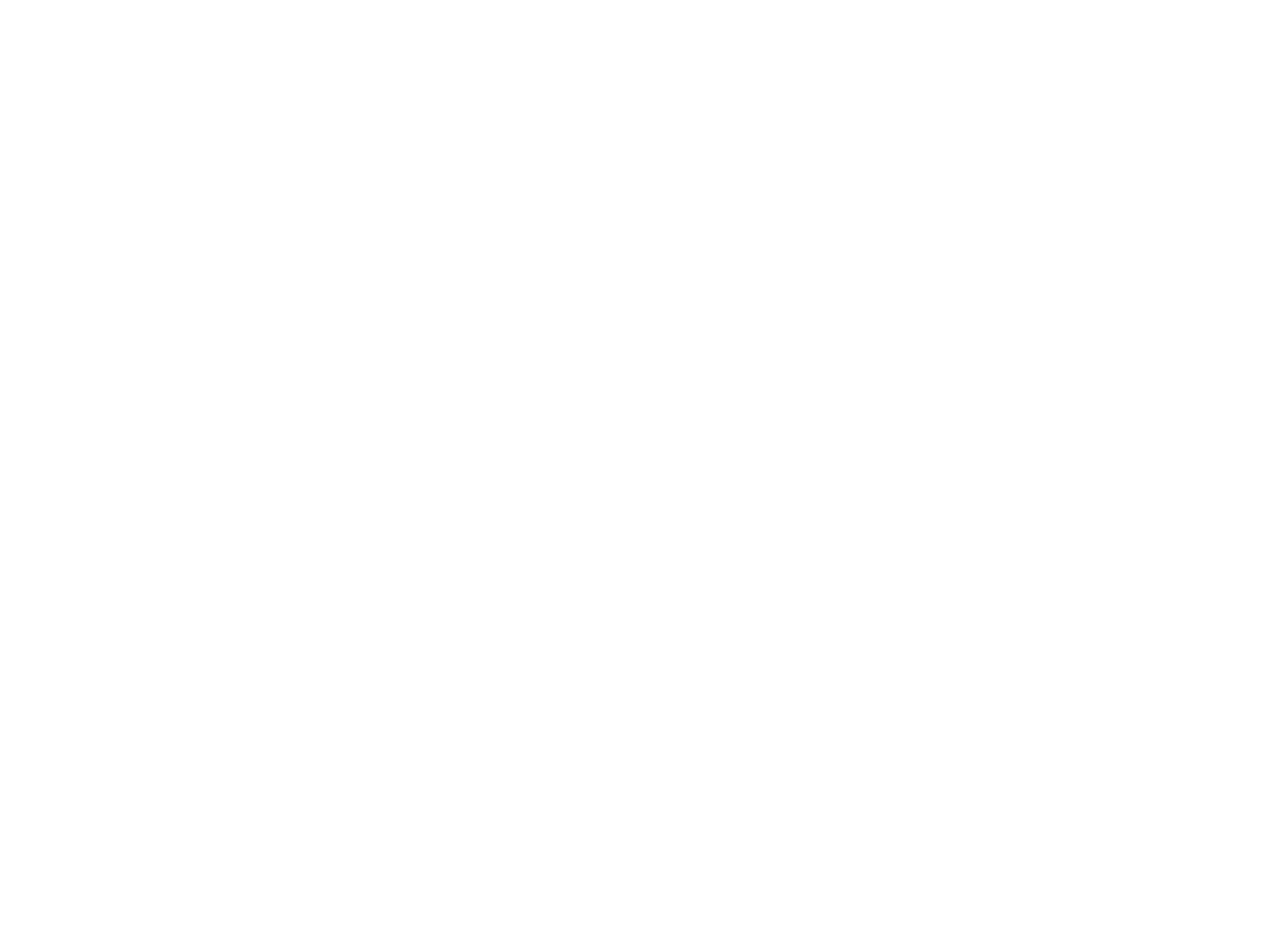
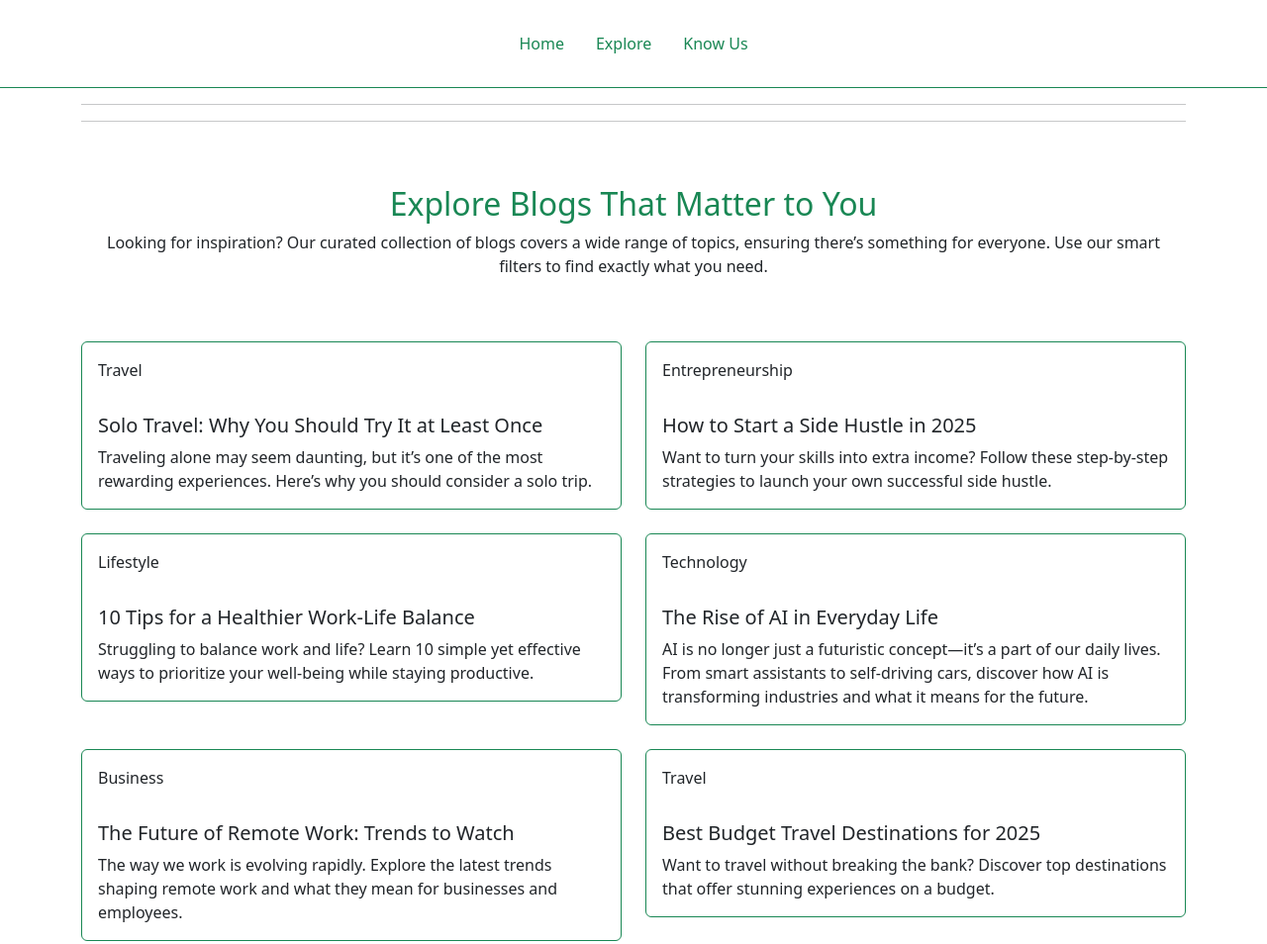
Before and after one commit to yMeeraki/-MindCanvas-VA3-4, a website: page bloglist.html in a window 1280 px wide. Shown: the top 954 px of the page at 99% size. Before the commit the page ends 800 px from the top, so only its background shows below. Drawn offline with nearby package versions, Linux system fonts and the light colour scheme.

Commit message:
Render All Blogs

```diff
--- a/bloglist.html
+++ b/bloglist.html
@@ -0,0 +1,58 @@
+<!DOCTYPE html>
+<html lang="en">
+    <head>
+        <title>MindCanvas - Exploring</title>
+        <meta charset="UTF-8" />
+        <meta name="viewport" content="width=device-width" />
+        <link href="https://cdn.jsdelivr.net/npm/bootstrap@5.3.3/dist/css/bootstrap.min.css" rel="stylesheet" integrity="sha384-QWTKZyjpPEjISv5WaRU9OFeRpok6YctnYmDr5pNlyT2bRjXh0JMhjY6hW+ALEwIH" crossorigin="anonymous">
+
+
+
+      </head>
+    <body>
+        <nav class="py-4 border-success border-bottom">
+            <ul class="nav justify-content-center ">
+              <li class="nav-item">
+                <a class="nav-link text-success active" aria-current="page" href="Home">Home</a>
+              </li>
+              <li class="nav-item">
+                <a class="nav-link text-success" href="bloglist.html">Explore</a>
+              </li>
+              <li class="nav-item">
+                <a class="nav-link text-success" href="about-us.html">Know Us</a>
+            </ul>
+          </nav>
+
+
+          <main class="container">
+            <!--
+            Form
+           -->
+
+           <hr class="bg-success">
+
+           <!--
+            Filters
+            -->
+
+            <hr>
+
+            <header class="container py-5 text-center align-self-center">
+                <h2 class="text-success">Explore Blogs That Matter to You</h2>
+                <p>
+                    Looking for inspiration? Our curated collection of blogs covers a wide range of topics, ensuring there’s something for everyone. Use our smart filters to find exactly what you need.
+
+                </p>
+            </header>
+
+            <!--
+                All Blog
+             -->
+
+             <section class="mb-4 pb-5">
+                <div  class="row row-cols-1 row-cols-md-2 g-4" id="blog-list"></div>
+             </section>
+          </main>
+    </body>
+    <script src="script.js"></script>
+</html>
--- a/script.js
+++ b/script.js
@@ -1 +1,75 @@
-console.log('Hello!');
+//  Factory Function to create object
+function createBlog(id, title, category, excerpt){
+    return {
+        id, title, category, excerpt
+    }
+}
+
+
+const allBlogs = [
+    createBlog(1, "Solo Travel: Why You Should Try It at Least Once", "Travel", "Traveling alone may seem daunting, but it’s one of the most rewarding experiences. Here’s why you should consider a solo trip."),
+    createBlog(2, "How to Start a Side Hustle in 2025", "Entrepreneurship", "Want to turn your skills into extra income? Follow these step-by-step strategies to launch your own successful side hustle."),
+    createBlog(3, "10 Tips for a Healthier Work-Life Balance", "Lifestyle", "Struggling to balance work and life? Learn 10 simple yet effective ways to prioritize your well-being while staying productive."),
+    createBlog(4, "The Rise of AI in Everyday Life", "Technology", "AI is no longer just a futuristic concept—it’s a part of our daily lives. From smart assistants to self-driving cars, discover how AI is transforming industries and what it means for the future."),
+    createBlog(5, "The Future of Remote Work: Trends to Watch", "Business", "The way we work is evolving rapidly. Explore the latest trends shaping remote work and what they mean for businesses and employees."),
+    createBlog(6, "Best Budget Travel Destinations for 2025", "Travel", "Want to travel without breaking the bank? Discover top destinations that offer stunning experiences on a budget."),
+    createBlog(7, "The Evolution of Smartphones: What’s Next?", "Technology", "Smartphones have come a long way since their inception. But what’s next? Foldable screens, AI-powered assistants, and new-gen batteries are just the beginning."),
+    createBlog(8, "5 Mistakes New Entrepreneurs Make & How to Avoid Them", "Entrepreneurship", "Starting a business? Avoid these common mistakes that often hold new entrepreneurs back from success."),
+    createBlog(9, "How to Build a Strong Personal Brand Online", "Business", "In the digital age, your personal brand is your reputation. Learn how to create a strong, authentic brand that attracts opportunities."),
+    createBlog(10, "The Minimalist Lifestyle: Is Less Really More?", "Lifestyle", "Many people are embracing minimalism to reduce stress and focus on what truly matters. Could living with less bring you more happiness?")
+];
+
+console.log(allBlogs)
+
+const rows = document.getElementById('blog-list')
+showBlogs()
+
+/*
+ <div class="col">
+        <div class="card">
+            <div class="card-body">
+                <h4 class="card-title">Card title</h4>
+                <p class="card-text">This is a longer card with supporting text below as a natural lead-in to additional content. This content is a little bit longer.</p>
+            </div>
+        </div>
+    </div>
+*/
+
+function showBlogs(){
+    rows.innerHTML = ''
+    for(let i = 0; i<allBlogs.length; i++){
+
+        //  col - Parent of card & child of rows
+        const col = document.createElement('div')
+        col.className='col'
+        rows.appendChild(col)
+
+        // card - Parent of card-body & child of col
+        const card = document.createElement('div')
+        card.className = 'card border-success'
+        col.appendChild(card)
+
+        //  card-header - Parent of 'Category of Blog' & child of card
+        const cardHeader = document.createElement('div')
+        cardHeader.className = 'card-body'
+        cardHeader.textContent = `${allBlogs[i].category}`
+        card.appendChild(cardHeader)
+
+        //  card-body - Parent of h5 and p & child of card
+        const cardBody = document.createElement('div')
+        cardBody.className = 'card-body'
+        card.appendChild(cardBody)
+
+        //  h5 - child of card-body
+        const h5Title = document.createElement('h5')
+        h5Title.className = 'card-title'
+        h5Title.textContent = `${allBlogs[i].title}`
+        cardBody.appendChild(h5Title)
+
+        //  p - child of card-body
+        const pExcerpt = document.createElement('p')
+        pExcerpt.className = 'card-text'
+        pExcerpt.textContent = `${allBlogs[i].excerpt}`
+        cardBody.appendChild(pExcerpt)
+    }
+}
```
Also changed, not shown: index.html (+3 -3 lines).
